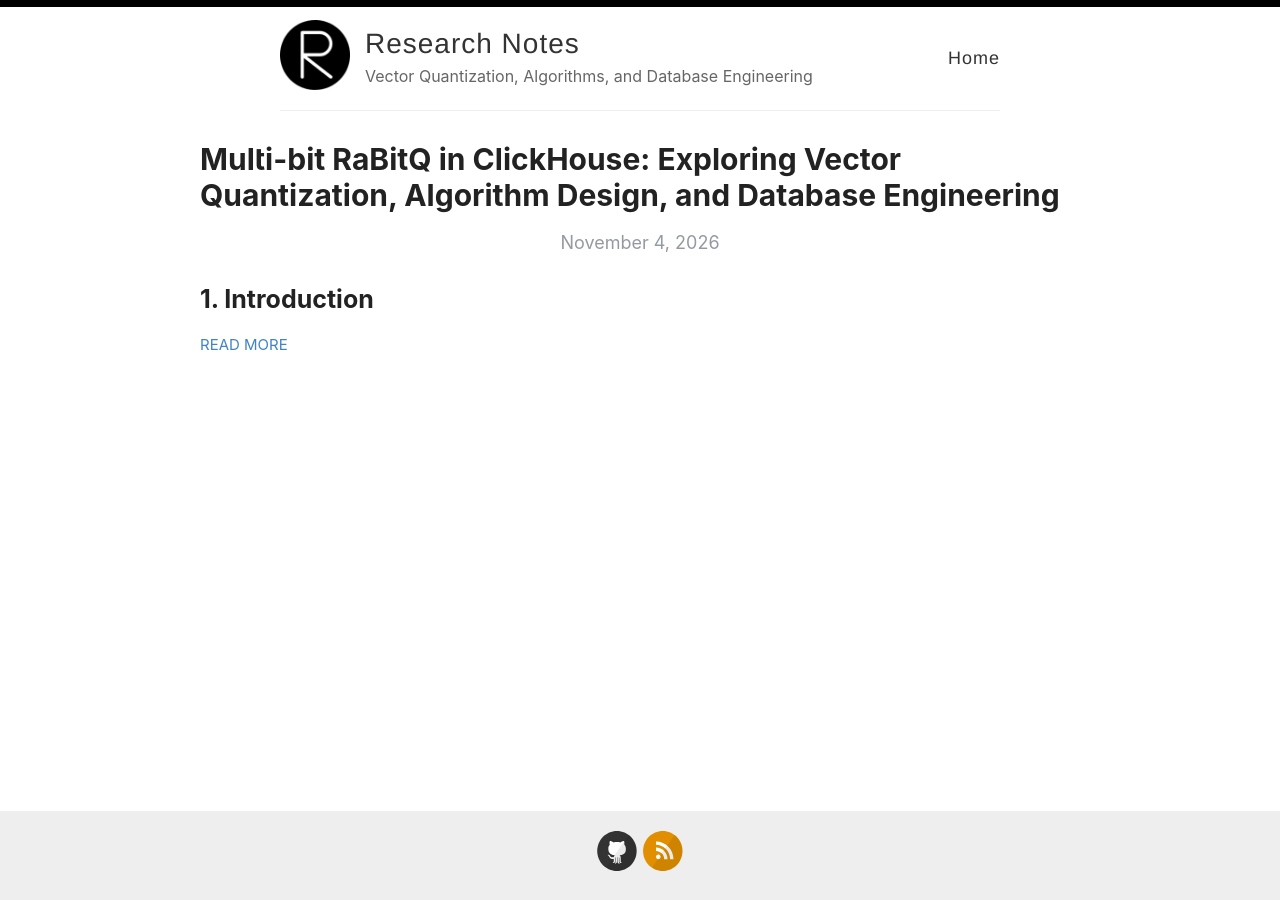
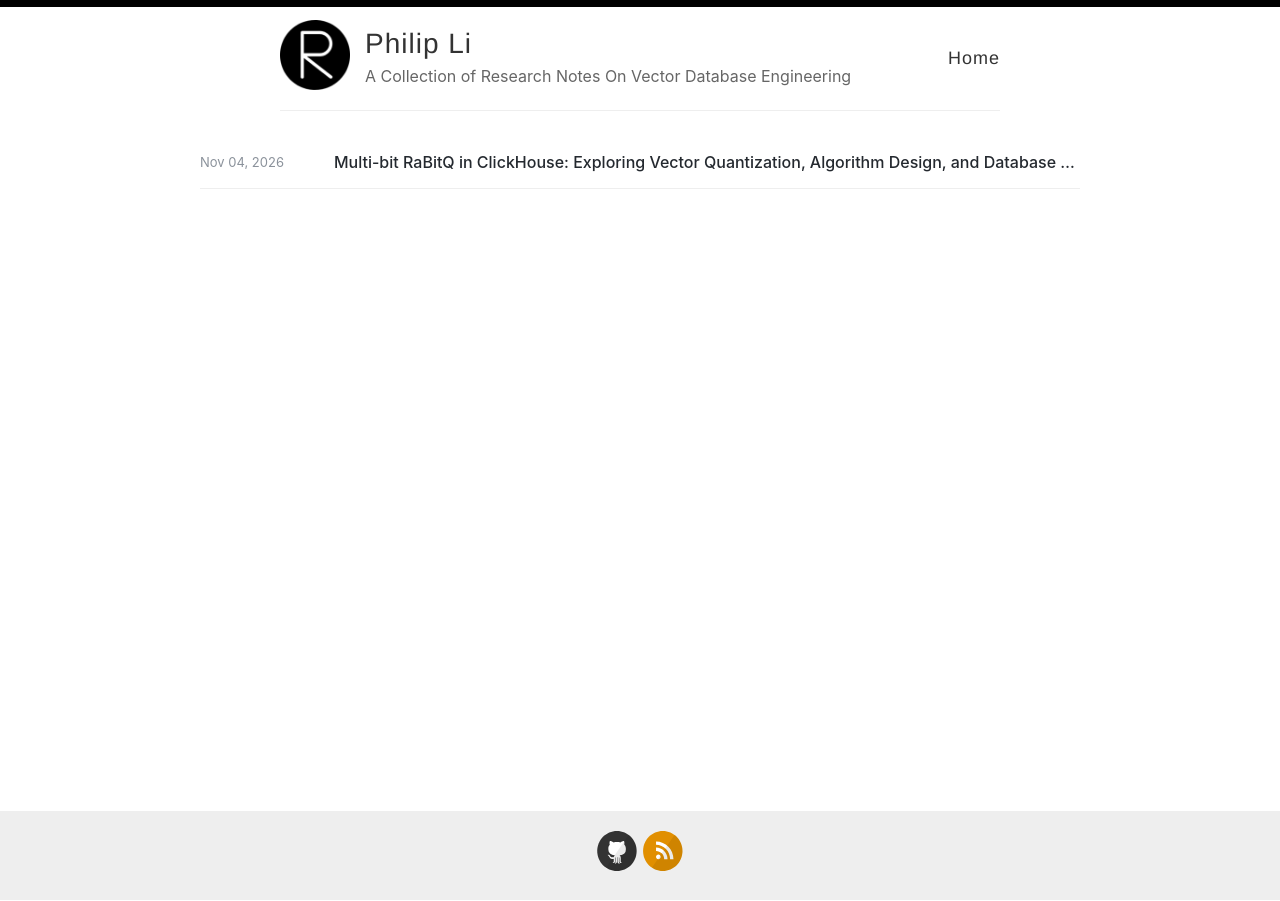
Before and after one commit to philip-jingxin/philip-jingxin.github.io, a Jekyll site: the page built from index.html, in a window 1280 px wide. Built offline with Jekyll 4.4.1, drawn with Linux system fonts in a browser that asks for light colours; the list of posts is cut into pages by our own code.

Commit message:
Redesign homepage as compact research notes index

```diff
--- a/_config.yml
+++ b/_config.yml
@@ -3,13 +3,13 @@
 #
 
 # Name of your site (displayed in the header)
-name: "Research Notes"
+name: "Philip Li"
 
 # Name of the author
 author: "Philip Li"
 
 # Short bio or description (displayed in the header)
-description: "Vector Quantization, Algorithms, and Database Engineering"
+description: "A Collection of Research Notes On Vector Database Engineering"
 
 # URL of your avatar or profile pic (you could use your GitHub profile pic)
 avatar: /images/reverie.png
--- a/assets/obsidian.css
+++ b/assets/obsidian.css
@@ -375,3 +375,63 @@
 .post .entry .highlight code span {
     font-size: 13px !important;
 }
+
+
+/* Compact research notes homepage */
+
+.article-index {
+    list-style: none !important;
+    margin: 20px 0 !important;
+    padding: 0 !important;
+}
+
+.article-index-row {
+    display: grid;
+    grid-template-columns: 110px minmax(0, 1fr);
+    align-items: center;
+    column-gap: 24px;
+    margin: 0 !important;
+    padding: 14px 0 !important;
+    border-bottom: 1px solid #eeeeee;
+    list-style: none !important;
+}
+
+.article-index-date {
+    color: #8b929b;
+    font-size: 13px !important;
+    font-weight: 400;
+    white-space: nowrap;
+}
+
+.article-index-title {
+    display: block;
+    min-width: 0;
+    color: #24292f !important;
+    font-size: 16px !important;
+    font-weight: 500 !important;
+    line-height: 1.5;
+    text-decoration: none !important;
+    white-space: nowrap;
+    overflow: hidden;
+    text-overflow: ellipsis;
+}
+
+.article-index-title:hover {
+    color: #705dc7 !important;
+    text-decoration: underline !important;
+}
+
+@media (max-width: 640px) {
+    .article-index-row {
+        grid-template-columns: 90px minmax(0, 1fr);
+        column-gap: 12px;
+    }
+
+    .article-index-date {
+        font-size: 12px !important;
+    }
+
+    .article-index-title {
+        font-size: 14px !important;
+    }
+}
--- a/index.html
+++ b/index.html
@@ -2,48 +2,15 @@
 layout: default
 ---
 
-<div class="posts">
-  {% for post in paginator.posts %}
-    <article class="post">
-      <a href="{{ site.baseurl }}{{ post.url }}">
-        <h1>{{ post.title }}</h1>
-
-        <div>
-          <p class="post_date">{{ post.date | date: "%B %e, %Y" }}</p>
-        </div>
-      </a>
-      <div class="entry">
-        {{ post.excerpt }}
-      </div>
-
-      <a href="{{ site.baseurl }}{{ post.url }}" class="read-more">Read More</a>
-    </article>
+<ul class="article-index">
+  {% for post in site.posts %}
+  <li class="article-index-row">
+    <time class="article-index-date" datetime="{{ post.date | date: '%Y-%m-%d' }}">
+      {{ post.date | date: "%b %d, %Y" }}
+    </time>
+    <a class="article-index-title" href="{{ post.url | relative_url }}" title="{{ post.title | escape }}">
+      {{ post.title }}
+    </a>
+  </li>
   {% endfor %}
-
-  <!-- pagination -->
-  {% if paginator.total_pages > 1 %}
-  <div class="pagination">
-    {% if paginator.previous_page %}
-      <a href="{{ paginator.previous_page_path | prepend: site.baseurl | replace: '//', '/' }}">&laquo; Prev</a>
-    {% else %}
-      <span>&laquo; Prev</span>
-    {% endif %}
-
-    {% for page in (1..paginator.total_pages) %}
-      {% if page == paginator.page %}
-        <span class="webjeda">{{ page }}</span>
-      {% elsif page == 1 %}
-        <a href="{{ '/' | prepend: site.baseurl | replace: '//', '/' }}">{{ page }}</a>
-      {% else %}
-        <a href="{{ site.paginate_path | prepend: site.baseurl | replace: '//', '/' | replace: ':num', page }}">{{ page }}</a>
-      {% endif %}
-    {% endfor %}
-
-    {% if paginator.next_page %}
-      <a href="{{ paginator.next_page_path | prepend: site.baseurl | replace: '//', '/' }}">Next &raquo;</a>
-    {% else %}
-      <span>Next &raquo;</span>
-    {% endif %}
-  </div>
-  {% endif %}
-</div>
+</ul>
```
